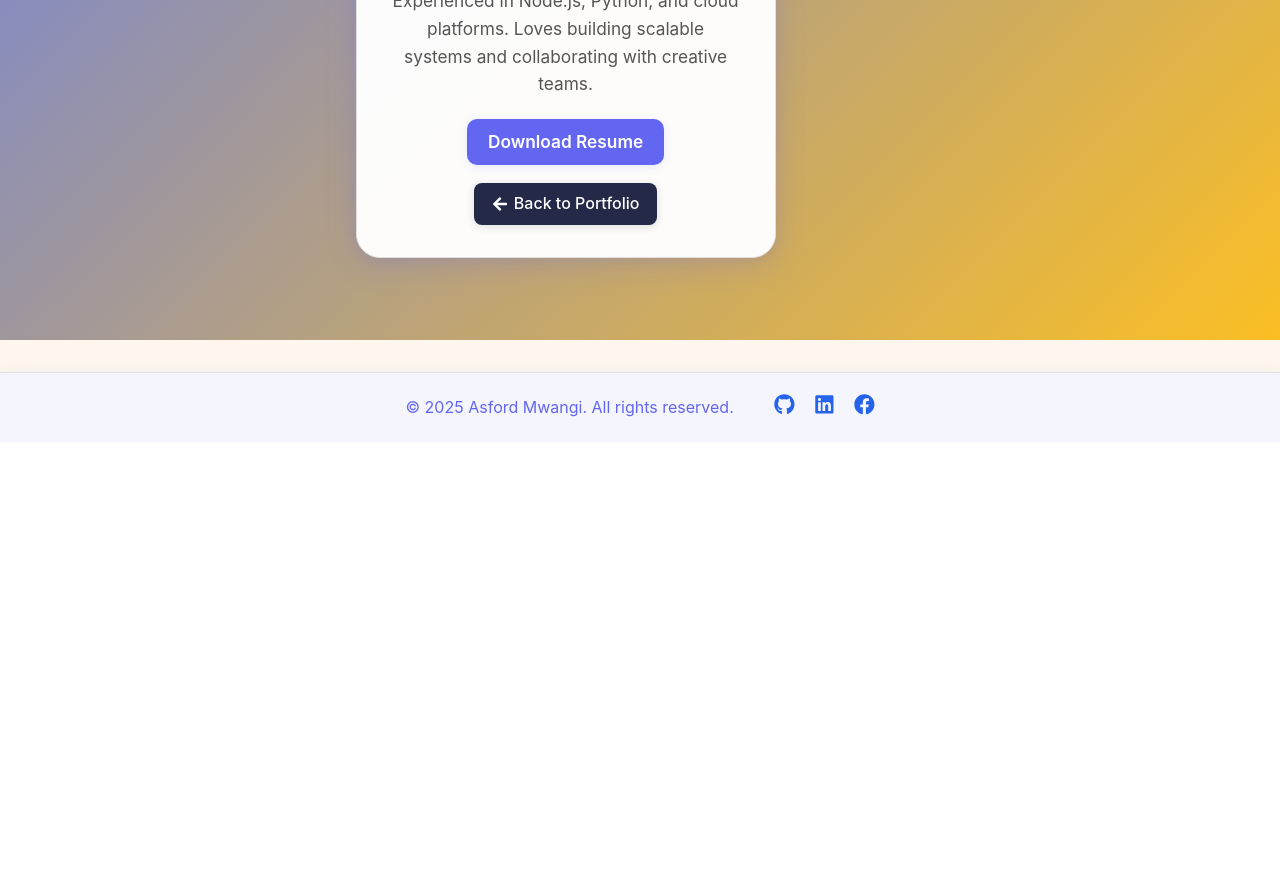
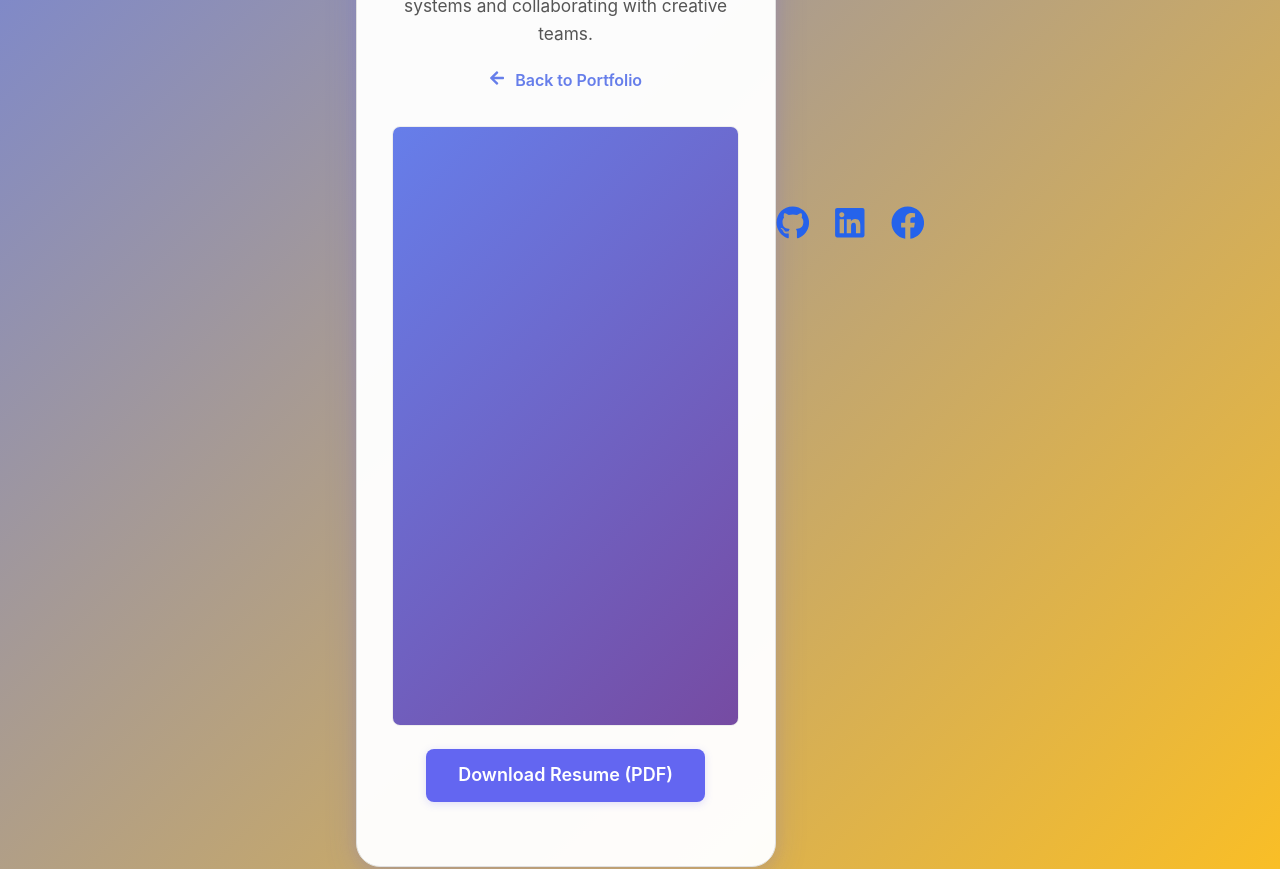
Before and after one commit to mwangiasford1/Asford-portfolio.ke, a React (Vite) app: page /profile in a window 1280 px wide. Shown: the part 460-1329 px from the top of the page. Before the commit the page ends 902 px from the top, so only its background shows below. Built offline with nearby package versions, Linux system fonts and the light colour scheme.

Commit message:
Fix SidebarLeft extra closing tag and ensure resume download links are consistent

```diff
--- a/src/Profile.jsx
+++ b/src/Profile.jsx
@@ -18,12 +18,39 @@ export default function Profile() {
           Culture-Driven Coder. Passionate about real-time tech, APIs, and creative coding.<br/>
           Experienced in Node.js, Python, and cloud platforms. Loves building scalable systems and collaborating with creative teams.
         </p>
-        <a href="/resume.pdf" download className="profile-resume-btn">
-          Download Resume
-        </a>
-        <Link to="/" className="profile-back-btn">
+        <Link to="/" className="profile-back">
           <FaArrowLeft style={{ marginRight: 6 }} /> Back to Portfolio
         </Link>
+        <div style={{ margin: '2rem 0', textAlign: 'center' }}>
+          <iframe
+            src="/src/assets/resume/Asford%20Mwangi%20Resume.pdf"
+            title="Asford Mwangi Resume"
+            width="100%"
+            height="600px"
+            style={{ border: '1px solid #eee', borderRadius: 8 }}
+          />
+          <a
+            href="/src/assets/resume/Asford%20Mwangi%20Resume.pdf"
+            download
+            target="_blank"
+            rel="noopener noreferrer"
+            style={{
+              display: 'inline-block',
+              marginTop: 16,
+              background: '#6366f1',
+              color: '#fff',
+              padding: '0.75rem 2rem',
+              borderRadius: 8,
+              fontWeight: 600,
+              fontSize: 18,
+              textDecoration: 'none',
+              boxShadow: '0 2px 8px #6366f133',
+              transition: 'background 0.2s',
+            }}
+          >
+            Download Resume (PDF)
+          </a>
+        </div>
       </div>
       <div className="profile-socials-bottom">
         <a href="https://github.com/mwangiasford1" target="_blank" rel="noopener noreferrer" title="GitHub"><FaGithub /></a>
--- a/src/components/SidebarLeft.jsx
+++ b/src/components/SidebarLeft.jsx
@@ -22,7 +22,7 @@ const SidebarLeft = () => (
         <a href="https://www.linkedin.com/in/asfordmwang" target="_blank" rel="noopener noreferrer" title="LinkedIn"><FaLinkedin /></a>
         <a href="https://www.facebook.com/Bro%20Richie%27s%20Richer" target="_blank" rel="noopener noreferrer" title="Facebook"><FaFacebook /></a>
       </div>
-      <a href="/resume.pdf" download className="sidebar-resume-btn">
+      <a href="/src/assets/resume/Asford%20Mwangi%20Resume.pdf" download className="sidebar-resume-btn">
         <FaDownload style={{ marginRight: 6 }} /> Download Resume
       </a>
       <Link to="/profile" className="sidebar-resume-btn" style={{marginTop: 8, background: '#232946'}}>
@@ -31,6 +31,28 @@ const SidebarLeft = () => (
       <Link to="/collaborators" className="sidebar-resume-btn" style={{marginTop: 8, background: '#6366f1'}}>
         Collaborators
       </Link>
+      <div style={{ textAlign: 'center', margin: '1.5rem 0' }}>
+        <a
+          href="/src/assets/resume/Asford%20Mwangi%20Resume.pdf"
+          download
+          target="_blank"
+          rel="noopener noreferrer"
+          style={{
+            display: 'inline-block',
+            background: '#6366f1',
+            color: '#fff',
+            padding: '0.6rem 1.5rem',
+            borderRadius: 8,
+            fontWeight: 600,
+            fontSize: 16,
+            textDecoration: 'none',
+            boxShadow: '0 2px 8px #6366f133',
+            transition: 'background 0.2s',
+          }}
+        >
+          Download Resume
+        </a>
+      </div>
     </div>
   </aside>
 );
```
Also changed, not shown: 1 other file (tests, documents, lock files or other folders).
